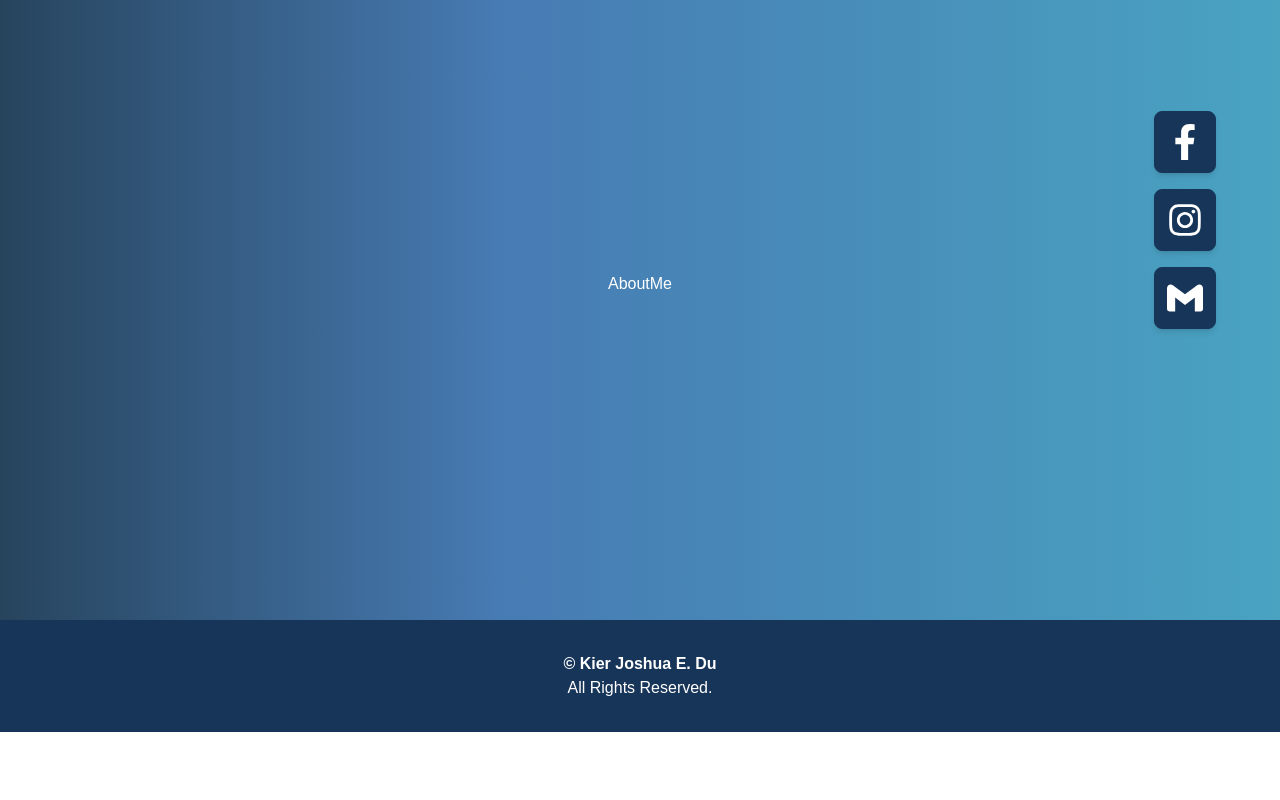
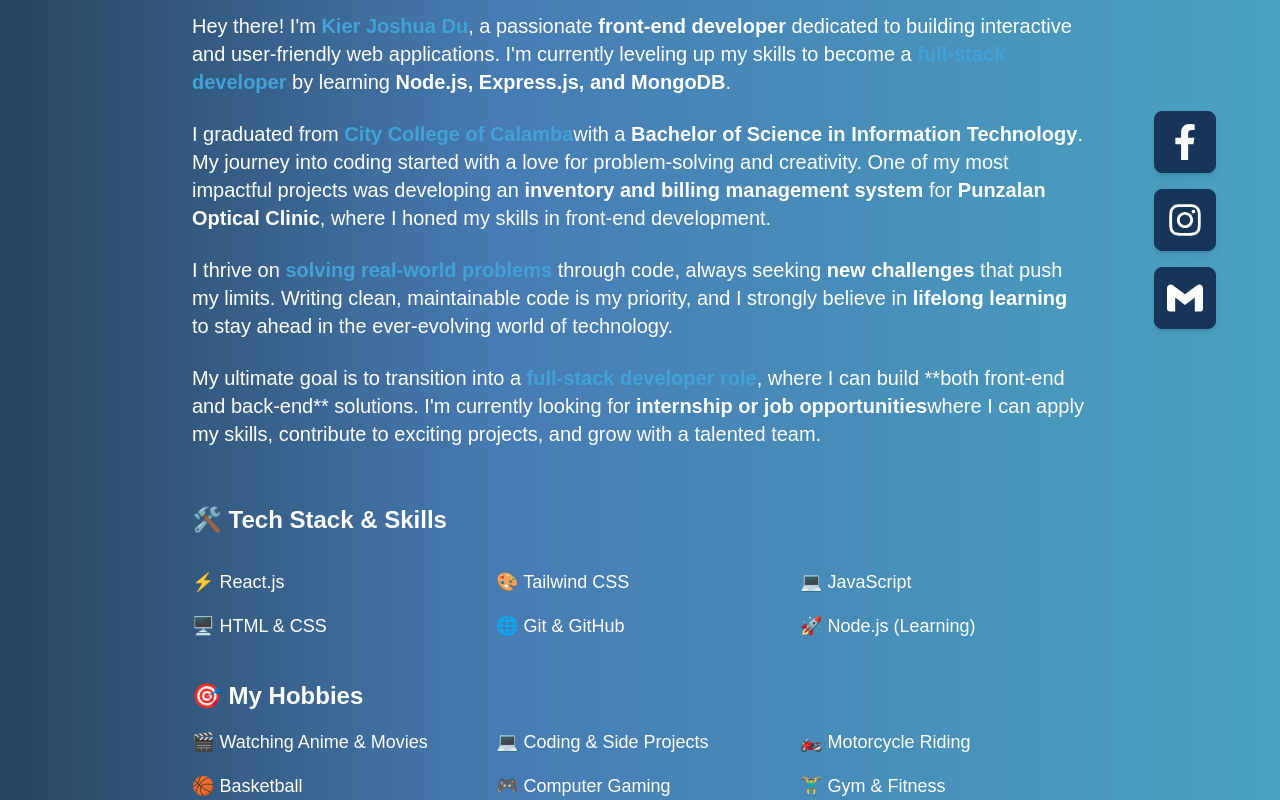
Before and after one commit to KierJoshua/kierdev, a React (Vite) app: page /about-me in a window 1280 px wide. Shown: the part 180-980 px from the top of the page. Before the commit the page ends 912 px from the top, so only its background shows below. Built offline with nearby package versions, Linux system fonts and the light colour scheme.

Commit message:
add about me

```diff
--- a/src/pages/AboutMe.jsx
+++ b/src/pages/AboutMe.jsx
@@ -1,9 +1,86 @@
-import React from 'react'
+import React from "react";
 
 const AboutMe = () => {
   return (
-    <div className='min-h-screen w-full bg-custom-gradient pt-32 flex justify-center items-center px-6 sm:px-12'>AboutMe</div>
-  )
-}
+    <div className="min-h-screen w-full bg-custom-gradient pt-32 flex flex-col items-center px-6 sm:px-12">
+      <div className="max-w-4xl w-full text-white">
+        <h1 className="text-4xl font-bold mb-6">About Me</h1>
 
-export default AboutMe
+        {/* Introduction */}
+        <p className="text-lg sm:text-xl leading-relaxed mb-6">
+          Hey there! I'm <span className="font-bold text-[#40A2D8]">Kier Joshua Du</span>, a passionate{" "}
+          <span className="font-bold">front-end developer</span> dedicated to building
+          interactive and user-friendly web applications. I'm currently leveling up my
+          skills to become a <span className="font-bold text-[#40A2D8]">full-stack developer</span> by learning
+          <span className="font-bold"> Node.js, Express.js, and MongoDB</span>.
+        </p>
+
+        {/* Education & Journey */}
+        <p className="text-lg sm:text-xl leading-relaxed mb-6">
+          I graduated from <span className="font-bold text-[#40A2D8]">City College of Calamba</span>
+          with a <span className="font-bold">Bachelor of Science in Information Technology</span>.
+          My journey into coding started with a love for problem-solving and creativity.
+          One of my most impactful projects was developing an <span className="font-bold">inventory and
+          billing management system</span> for <span className="font-bold">Punzalan Optical Clinic</span>,
+          where I honed my skills in front-end development.
+        </p>
+
+        {/* Work Ethic & Passion */}
+        <p className="text-lg sm:text-xl leading-relaxed mb-6">
+          I thrive on <span className="font-bold text-[#40A2D8]">solving real-world problems</span> through
+          code, always seeking <span className="font-bold">new challenges</span> that push my limits.
+          Writing clean, maintainable code is my priority, and I strongly believe in
+          <span className="font-bold"> lifelong learning</span> to stay ahead in the ever-evolving
+          world of technology.
+        </p>
+
+        {/* Career Goals */}
+        <p className="text-lg sm:text-xl leading-relaxed mb-14">
+          My ultimate goal is to transition into a <span className="font-bold text-[#40A2D8]">full-stack
+          developer role</span>, where I can build **both front-end and back-end** solutions.
+          I'm currently looking for <span className="font-bold">internship or job opportunities</span>
+          where I can apply my skills, contribute to exciting projects, and grow with a talented team.
+        </p>
+
+        {/* Hobbies Section */}
+        <div className="w-full text-left">
+          <h2 className="text-2xl font-bold my-8">🛠️ Tech Stack & Skills</h2>
+          <ul className="grid grid-cols-2 sm:grid-cols-3 gap-4 text-lg font-medium px-6 sm:px-0">
+            <li>⚡ React.js</li>
+            <li>🎨 Tailwind CSS</li>
+            <li>💻 JavaScript</li>
+            <li>🖥️ HTML & CSS</li>
+            <li>🌐 Git & GitHub</li>
+            <li>🚀 Node.js (Learning)</li>
+          </ul>
+        </div>
+
+        {/* Hobbies Section */}
+        <div className="w-full text-left mt-10">
+          <h2 className="text-2xl font-bold mb-4">🎯 My Hobbies</h2>
+          <ul className="grid grid-cols-2 sm:grid-cols-3 gap-4 text-lg font-medium px-6 sm:px-0">
+            <li>🎬 Watching Anime & Movies</li>
+            <li>💻 Coding & Side Projects</li>
+            <li>🏍️ Motorcycle Riding</li>
+            <li>🏀 Basketball</li>
+            <li>🎮 Computer Gaming</li>
+            <li>🏋️‍♂️ Gym & Fitness</li>
+          </ul>
+        </div>
+
+        {/* Call to Action */}
+        <div className="my-12">
+          <h2 className="text-2xl font-bold">🚀 Let's Connect!</h2>
+          <p className="text-lg mt-2">
+            I'm always open to discussing exciting opportunities or collaborating on projects.
+          </p>
+          <button className="mt-4 px-6 py-3 bg-[#40A2D8] text-white font-semibold rounded-lg shadow-md hover:bg-[#2b7ba5] transition">
+            Contact Me
+          </button>
+        </div>
+      </div>
+    </div>
+  );
+};
+
+export default AboutMe;
--- a/src/pages/Home.jsx
+++ b/src/pages/Home.jsx
@@ -17,10 +17,7 @@ const Home = () => {
               Aiming to be a Full-Stack Developer!
             </h2>
             <p className="text-base sm:text-lg text-gray-400 max-w-lg mb-6">
-              Bachelor of Science in Information Technology graduate from City
-              College of Calamba. Passionate about web development, actively
-              seeking opportunities to expand my skills in a dynamic and
-              collaborative environment.
+            Soon-to-be graduate of Bachelor of Science in Information Technology from City College of Calamba. Passionate about web development and actively seeking opportunities to expand my skills in a dynamic and collaborative environment.
             </p>
 
             {/* Call-to-Action Button */}
```
